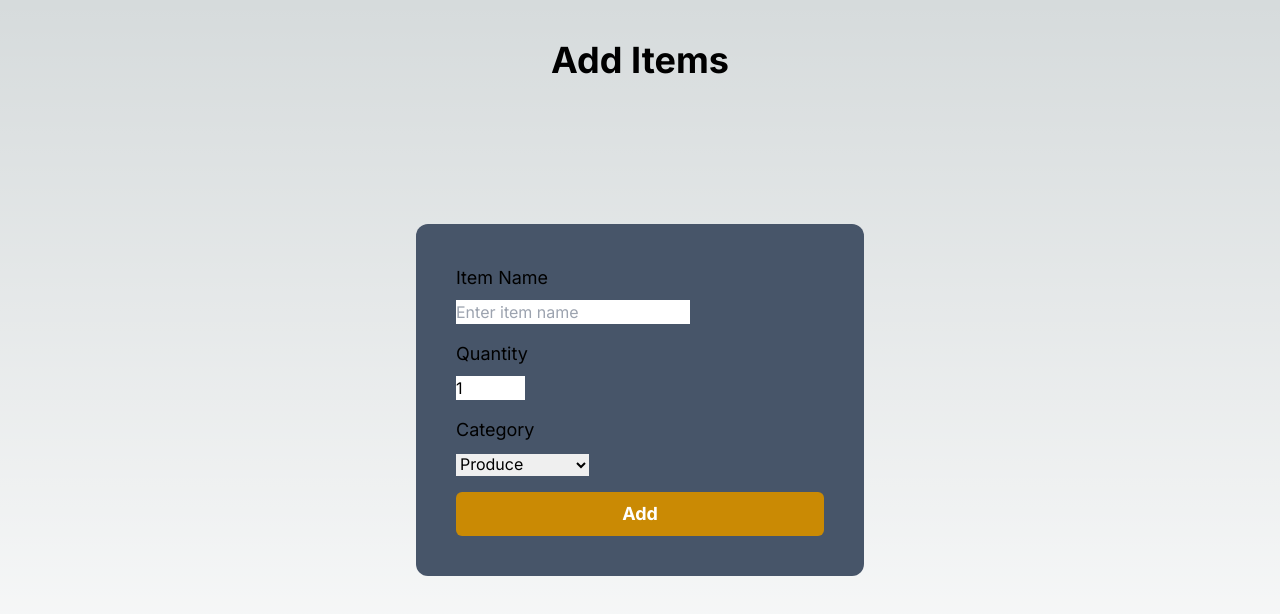
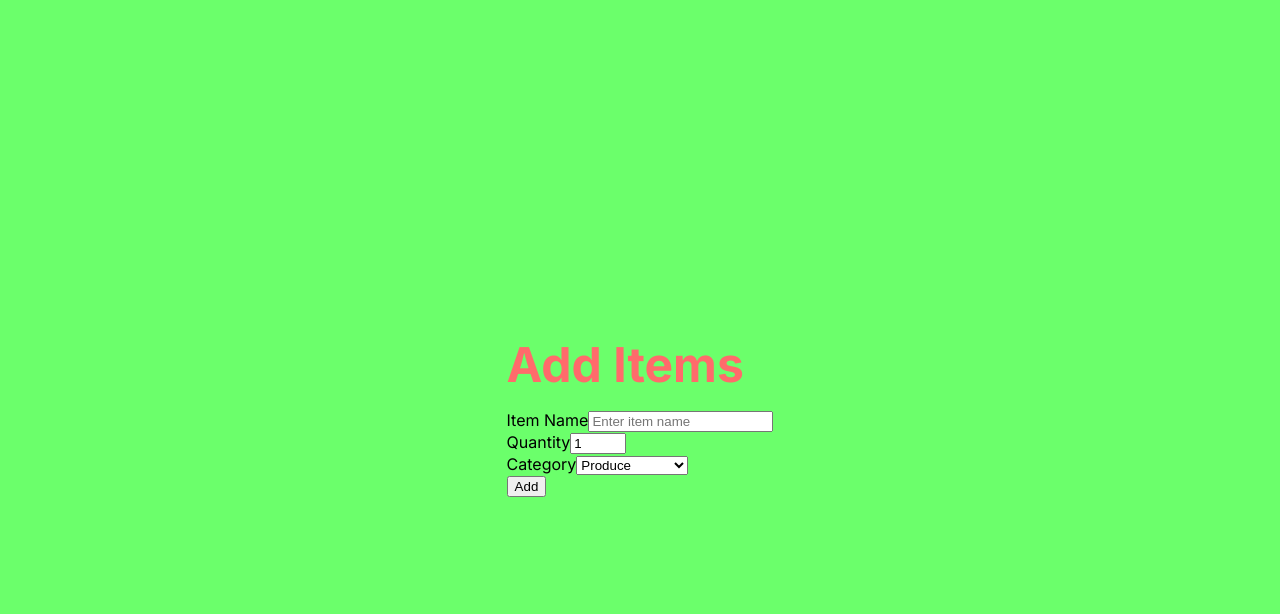
Before and after one commit to nishant-kd/cprg306-assignments, a Next.js app: page /week4 in a window 1280 px wide. Shown: the top 614 px of the page. Built offline with nearby package versions, Linux system fonts and the light colour scheme.

Commit message:
new css and layout

```diff
--- a/app/globals.css
+++ b/app/globals.css
@@ -1,27 +1,63 @@
-@tailwind base;
-@tailwind components;
-@tailwind utilities;
-
 :root {
-  --foreground-rgb: 0, 0, 0;
-  --background-start-rgb: 214, 219, 220;
-  --background-end-rgb: 255, 255, 255;
+  --primary-color: #FF6B6B; /* Red */
+  --secondary-color: #6BFF6B; /* Green */
+  --text-color-light: #FFFFFF; /* White */
+  --text-color-dark: #333333; /* Dark Gray */
 }
 
 @media (prefers-color-scheme: dark) {
   :root {
-    --foreground-rgb: 255, 255, 255;
-    --background-start-rgb: 0, 0, 0;
-    --background-end-rgb: 0, 0, 0;
+    --primary-color: #FFC72C; /* Yellow */
+    --secondary-color: #777777; /* Light Gray */
+    --text-color-light: #FFFFFF; /* White */
+    --text-color-dark: #BBBBBB; /* Light Gray */
   }
 }
 
 body {
-  color: rgb(var(--foreground-rgb));
-  background: linear-gradient(
-      to bottom,
-      transparent,
-      rgb(var(--background-end-rgb))
-    )
-    rgb(var(--background-start-rgb));
+  background: var(--secondary-color);
+  font-family: Arial, sans-serif;
+  margin: 0;
+  padding: 0;
+  min-height: 100vh;
+  display: flex;
+  flex-direction: column;
+  justify-content: center;
+  align-items: center;
+  transition: background-color 0.3s, color 0.3s;
 }
+
+.container {
+  text-align: center;
+}
+
+h1 {
+  font-size: 3rem;
+  font-weight: bold;
+  margin-bottom: 1rem;
+  color: var(--primary-color);
+}
+
+p {
+  font-size: 1.5rem;
+  margin: 0;
+  padding: 0;
+  color: var(--text-color-dark);
+}
+
+.button {
+  display: inline-block;
+  background-color: var(--primary-color);
+  color: white;
+  padding: 10px 20px;
+  margin-top: 20px;
+  border: none;
+  border-radius: 5px;
+  font-size: 1rem;
+  cursor: pointer;
+  transition: background-color 0.3s;
+}
+
+.button:hover {
+  background-color: #FF8E8E; /* Light Red */
+}
--- a/app/layout.js
+++ b/app/layout.js
@@ -1,17 +1,16 @@
-import './globals.css'
-import { Inter } from 'next/font/google'
+import "./globals.css";
+import { Inter } from "next/font/google";
 
-const inter = Inter({ subsets: ['latin'] })
+const inter = Inter({ subsets: ["latin"] });
 
 export const metadata = {
-  title: 'Create Next App',
-  description: 'Generated by create next app',
-}
+  title: "Web Dev 2 - Demos",
+};
 
 export default function RootLayout({ children }) {
   return (
     <html lang="en">
       <body className={inter.className}>{children}</body>
     </html>
-  )
+  );
 }
```
